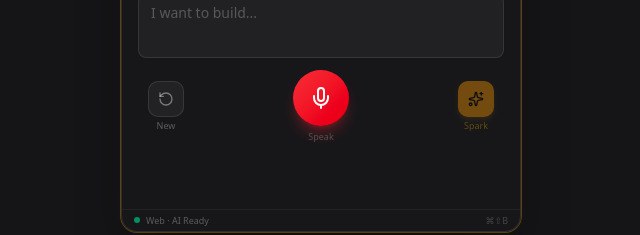
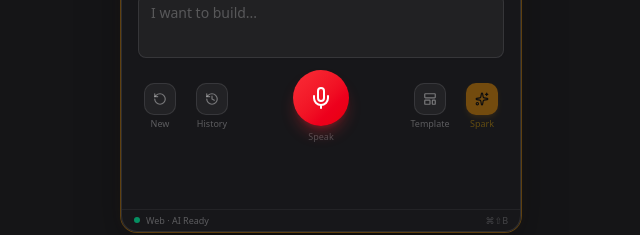
Before and after one commit to Dream-Pixels-Forge/brainstormer, a Next.js app: page / in a window 1280 px wide. Shown: the part 552-787 px from the top of the page, without its empty margins (319-959 px from the left). Built offline with nearby package versions, Linux system fonts and the light colour scheme.

Commit message:
7457725a-9af9-4811-9f4a-5a26b45961d8

```diff
--- a/src/components/brainstormer/SparkTab.tsx
+++ b/src/components/brainstormer/SparkTab.tsx
@@ -1,7 +1,7 @@
 'use client'
 
 import { useState, useRef, useCallback, useEffect } from 'react'
-import { Brain, Mic, MicOff, Sparkles, RotateCcw, Loader2 } from 'lucide-react'
+import { Brain, Mic, MicOff, Sparkles, RotateCcw, Loader2, History, LayoutTemplate, X } from 'lucide-react'
 import { useBrainstormerStore } from '@/lib/brainstormer-store'
 import { Button } from '@/components/ui/button'
 import { Textarea } from '@/components/ui/textarea'
@@ -101,11 +101,16 @@ export function SparkTab() {
     setStage,
     setRecording,
     settings,
+    sessions,
+    restoreSession,
+    deleteSession,
   } = useBrainstormerStore()
 
   const [isAnalyzing, setIsAnalyzing] = useState(false)
   const [isRecordingLocal, setIsRecordingLocal] = useState(false)
   const [isTranscribing, setIsTranscribing] = useState(false)
+  const [showHistory, setShowHistory] = useState(false)
+  const [showTemplates, setShowTemplates] = useState(false)
 
   const mediaRecorderRef = useRef<MediaRecorder | null>(null)
   const audioChunksRef = useRef<Blob[]>([])
@@ -297,6 +302,33 @@ export function SparkTab() {
 
   const isIdeaEmpty = idea.trim().length === 0
 
+  // ── Quick-start templates ──────────────────────────────
+  const templates = [
+    { label: 'SaaS App', idea: 'A SaaS application that solves [problem] for [audience] with [key feature] as the core value proposition' },
+    { label: 'Mobile App', idea: 'A mobile app for [audience] to [action], featuring [key feature] and [secondary feature]' },
+    { label: 'API Service', idea: 'A REST/GraphQL API service that provides [capability] with [integration] support and [scaling approach]' },
+    { label: 'AI Tool', idea: 'An AI-powered tool that uses [model/approach] to [action] for [audience], differentiating by [unique value]' },
+    { label: 'Open Source', idea: 'An open-source [type] project for [community] that improves on [existing solution] by [key advantage]' },
+    { label: 'E-commerce', idea: 'An e-commerce platform for [niche] with [unique feature], targeting [market] through [channel]' },
+  ]
+
+  const handleTemplate = (tpl: typeof templates[number]) => {
+    setIdea(tpl.idea)
+    setShowTemplates(false)
+    toast.info(`Template applied: ${tpl.label}`)
+  }
+
+  const handleRestoreSession = (id: string) => {
+    restoreSession(id)
+    setShowHistory(false)
+    toast.success('Session restored')
+  }
+
+  const handleDeleteSession = (id: string) => {
+    deleteSession(id)
+    toast.success('Session deleted')
+  }
+
   return (
     <div className="flex flex-col items-center justify-center min-h-full p-4 gap-3">
       {/* Glowing brain icon */}
@@ -324,18 +356,72 @@ export function SparkTab() {
           disabled={isAnalyzing}
         />
 
-        {/* Action row: New Idea | Mic | Spark It */}
-        <div className="flex items-center gap-3">
-          {/* New Idea — left */}
+        {/* Action row: New | History | Mic | Template | Spark */}
+        <div className="flex items-center gap-2">
+          {/* New — far left */}
           <button
             onClick={handleNewIdea}
-            className="flex flex-col items-center justify-center gap-1 w-14 shrink-0 group"
+            className="flex flex-col items-center justify-center gap-1 w-11 shrink-0 group"
           >
-            <div className="flex size-9 items-center justify-center rounded-lg bg-white/5 border border-white/10 group-hover:bg-white/10 group-hover:border-white/20 transition-colors">
-              <RotateCcw className="size-4 text-white/40 group-hover:text-white/70 transition-colors" />
+            <div className="flex size-8 items-center justify-center rounded-lg bg-white/5 border border-white/10 group-hover:bg-white/10 group-hover:border-white/20 transition-colors">
+              <RotateCcw className="size-3.5 text-white/40 group-hover:text-white/70 transition-colors" />
             </div>
             <span className="text-[9px] text-white/30 group-hover:text-white/60 transition-colors leading-none">New</span>
           </button>
+
+          {/* History — left of mic */}
+          <div className="relative flex flex-col items-center">
+            <button
+              onClick={() => { setShowHistory(!showHistory); setShowTemplates(false) }}
+              className={`flex flex-col items-center justify-center gap-1 w-11 shrink-0 group ${showHistory ? 'z-30' : ''}`}
+            >
+              <div className={`flex size-8 items-center justify-center rounded-lg border transition-colors ${
+                showHistory
+                  ? 'bg-white/10 border-white/20 text-white/80'
+                  : 'bg-white/5 border-white/10 group-hover:bg-white/10 group-hover:border-white/20'
+              }`}>
+                <History className={`size-3.5 transition-colors ${showHistory ? 'text-amber-400' : 'text-white/40 group-hover:text-white/70'}`} />
+              </div>
+              <span className={`text-[9px] leading-none transition-colors ${showHistory ? 'text-amber-400' : 'text-white/30 group-hover:text-white/60'}`}>History</span>
+            </button>
+
+            {/* History popover */}
+            {showHistory && (
+              <>
+                <div className="fixed inset-0 z-20" onClick={() => setShowHistory(false)} />
+                <div className="absolute bottom-full left-1/2 -translate-x-1/2 mb-2 w-56 z-30 rounded-lg bg-zinc-800 border border-white/10 shadow-xl overflow-hidden">
+                  <div className="px-3 py-2 border-b border-white/10">
+                    <span className="text-[10px] font-semibold text-white/50 uppercase tracking-wider">Saved Sessions</span>
+                  </div>
+                  <div className="max-h-48 overflow-y-auto scrollbar-thin">
+                    {sessions.length === 0 ? (
+                      <div className="px-3 py-4 text-center">
+                        <p className="text-[10px] text-white/30">No saved sessions yet</p>
+                      </div>
+                    ) : (
+                      sessions.map((session) => (
+                        <div key={session.id} className="flex items-center gap-2 px-3 py-2 hover:bg-white/5 transition-colors group/item">
+                          <button
+                            onClick={() => handleRestoreSession(session.id)}
+                            className="flex-1 text-left min-w-0"
+                          >
+                            <p className="text-[11px] text-white/80 truncate">{session.idea}</p>
+                            <p className="text-[9px] text-white/30">{new Date(session.createdAt).toLocaleDateString()}</p>
+                          </button>
+                          <button
+                            onClick={() => handleDeleteSession(session.id)}
+                            className="size-5 flex items-center justify-center rounded text-white/20 hover:text-red-400 hover:bg-red-500/10 transition-colors shrink-0 opacity-0 group-hover/item:opacity-100"
+                          >
+                            <X className="size-3" />
+                          </button>
+                        </div>
+                      ))
+                    )}
+                  </div>
+                </div>
+              </>
+            )}
+          </div>
 
           {/* Mic — center, big and prominent */}
           <div className="flex flex-col items-center gap-1.5 flex-1">
@@ -373,17 +459,58 @@ export function SparkTab() {
             )}
           </div>
 
-          {/* Spark It — right */}
+          {/* Template — right of mic */}
+          <div className="relative flex flex-col items-center">
+            <button
+              onClick={() => { setShowTemplates(!showTemplates); setShowHistory(false) }}
+              className={`flex flex-col items-center justify-center gap-1 w-11 shrink-0 group ${showTemplates ? 'z-30' : ''}`}
+            >
+              <div className={`flex size-8 items-center justify-center rounded-lg border transition-colors ${
+                showTemplates
+                  ? 'bg-white/10 border-white/20 text-white/80'
+                  : 'bg-white/5 border-white/10 group-hover:bg-white/10 group-hover:border-white/20'
+              }`}>
+                <LayoutTemplate className={`size-3.5 transition-colors ${showTemplates ? 'text-amber-400' : 'text-white/40 group-hover:text-white/70'}`} />
+              </div>
+              <span className={`text-[9px] leading-none transition-colors ${showTemplates ? 'text-amber-400' : 'text-white/30 group-hover:text-white/60'}`}>Template</span>
+            </button>
+
+            {/* Templates popover */}
+            {showTemplates && (
+              <>
+                <div className="fixed inset-0 z-20" onClick={() => setShowTemplates(false)} />
+                <div className="absolute bottom-full left-1/2 -translate-x-1/2 mb-2 w-56 z-30 rounded-lg bg-zinc-800 border border-white/10 shadow-xl overflow-hidden">
+                  <div className="px-3 py-2 border-b border-white/10">
+                    <span className="text-[10px] font-semibold text-white/50 uppercase tracking-wider">Quick Start Templates</span>
+                  </div>
+                  <div className="max-h-48 overflow-y-auto scrollbar-thin">
+                    {templates.map((tpl) => (
+                      <button
+                        key={tpl.label}
+                        onClick={() => handleTemplate(tpl)}
+                        className="w-full text-left px-3 py-2 hover:bg-white/5 transition-colors"
+                      >
+                        <p className="text-[11px] text-white/80 font-medium">{tpl.label}</p>
+                        <p className="text-[9px] text-white/30 truncate">{tpl.idea}</p>
+                      </button>
+                    ))}
+                  </div>
+                </div>
+              </>
+            )}
+          </div>
+
+          {/* Spark — far right */}
           <button
             onClick={handleSparkIt}
             disabled={isIdeaEmpty || isAnalyzing}
-            className="flex flex-col items-center justify-center gap-1 w-14 shrink-0 group disabled:opacity-40 disabled:cursor-not-allowed"
+            className="flex flex-col items-center justify-center gap-1 w-11 shrink-0 group disabled:opacity-40 disabled:cursor-not-allowed"
           >
-            <div className="flex size-9 items-center justify-center rounded-lg bg-amber-500 group-hover:bg-amber-400 transition-colors shadow-md shadow-amber-500/20">
+            <div className="flex size-8 items-center justify-center rounded-lg bg-amber-500 group-hover:bg-amber-400 transition-colors shadow-md shadow-amber-500/20">
               {isAnalyzing ? (
-                <Loader2 className="size-4 text-black animate-spin" />
+                <Loader2 className="size-3.5 text-black animate-spin" />
               ) : (
-                <Sparkles className="size-4 text-black" />
+                <Sparkles className="size-3.5 text-black" />
               )}
             </div>
             <span className="text-[9px] text-amber-400/80 group-hover:text-amber-300 transition-colors leading-none font-medium">
```
